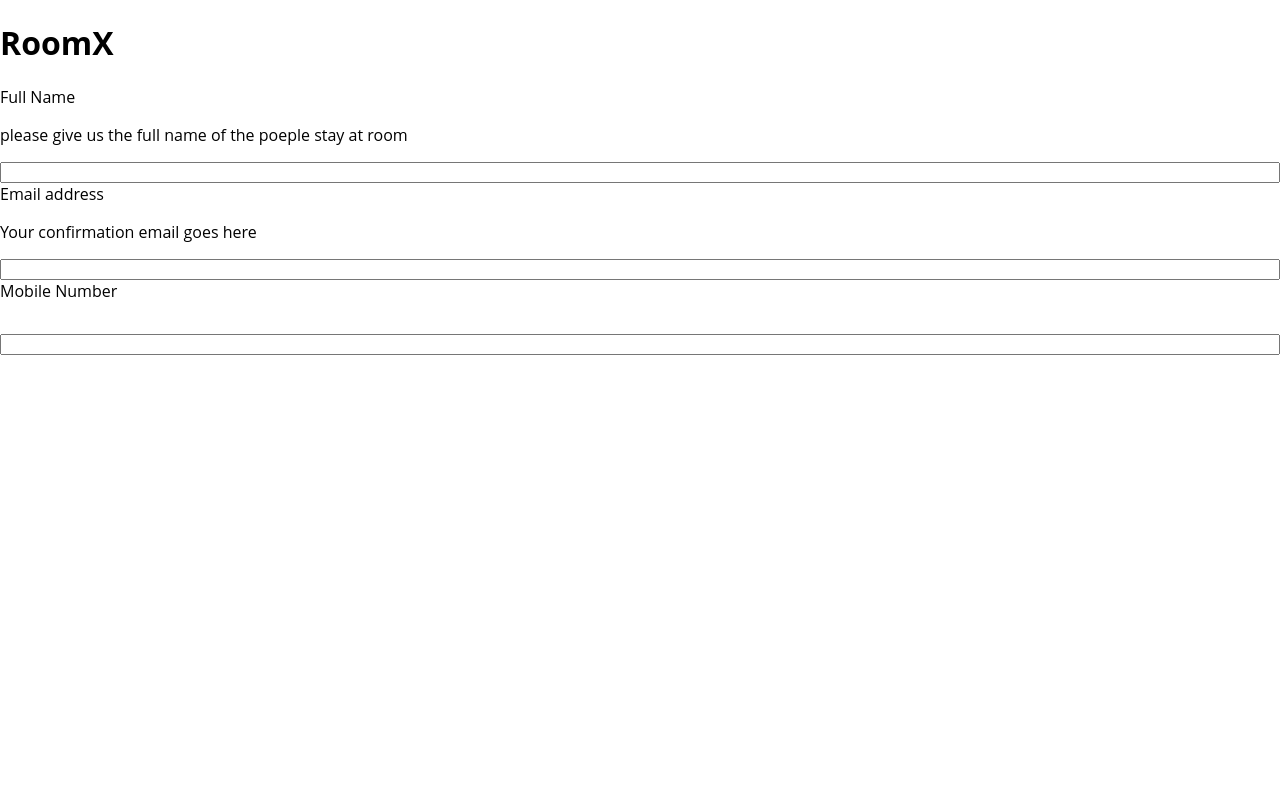
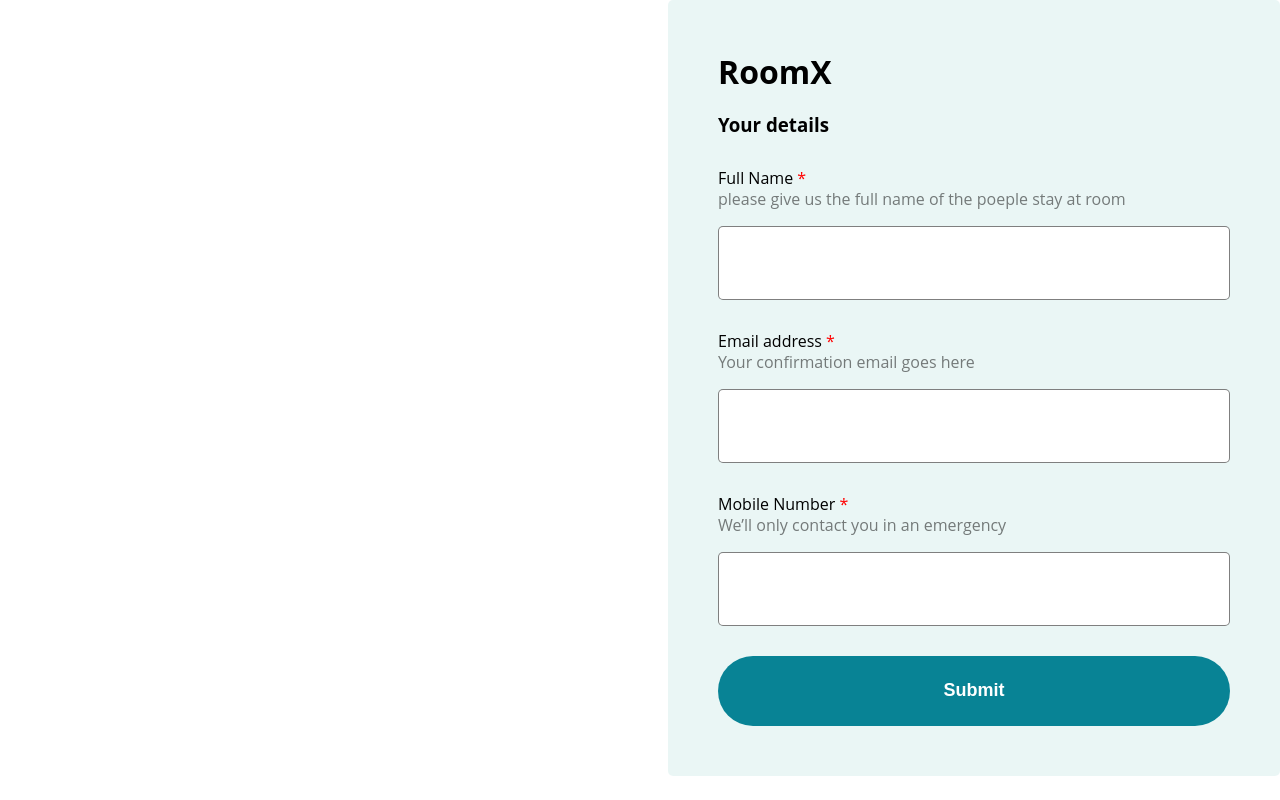
Before and after one commit to anwarkh0/Codi-NWC-Grp2-FirstProject-FrontEnd, a React (Create React App) app in the folder client/: page /booking in a window 1280 px wide. Built offline with nearby package versions, Linux system fonts and the light colour scheme.

Commit message:
added booking form

```diff
--- a/client/src/App.css
+++ b/client/src/App.css
@@ -1,5 +1,3 @@
 .App{
-
-    width: 100%;
     margin: 0;
 }
--- a/client/src/components/BookingDetails.js
+++ b/client/src/components/BookingDetails.js
@@ -2,22 +2,35 @@ import React from 'react'
 import styleBooking from '../style/BookingDetails.module.css'
 const BookingDetails = () => {
   return (
-    <div>
+    <div className={styleBooking.container}>
       <h1>RoomX</h1>
-      <label id='Name' name='fullName' className={styleBooking.label} required>Full Name
-      <p className={styleBooking.desc}>please give us the full name of the poeple stay at room</p>
-      <input for='Name' type='text' className={styleBooking.inputField}/>
-      </label>
+      <h3>Your details</h3>
+      <form action='#' method='get'>
+      <section className={styleBooking.section}>
+        <label id='Name' name='fullName' className={styleBooking.label}>Full Name
+          <span className={styleBooking.asterisk}> *</span>
+        </label>
+        <p className={styleBooking.desc}>please give us the full name of the poeple stay at room</p>
+        <input required for='Name' type='text' className={styleBooking.inputField} />
+      </section>
 
-      <label id='Email' name='email' className={styleBooking.label} required>Email address
-      <p className={styleBooking.desc}>Your confirmation email goes here</p>
-      <input for='Email' type='text' className={styleBooking.inputField}/>
-      </label>
+      <section className={styleBooking.section}>
+        <label id='Email' name='email' className={styleBooking.label}>Email address
+          <span className={styleBooking.asterisk}> *</span>
+        </label>
+        <p className={styleBooking.desc}>Your confirmation email goes here</p>
+        <input  required for='Email' type='email' className={styleBooking.inputField} />
+      </section>
 
-      <label id='MobileNumber' className={styleBooking.label} name='MobileNumber' required>Mobile Number
-      <p className={styleBooking.desc}></p>
-      <input for='MobileNumber' type='text' className={styleBooking.inputField}/>
-      </label>
+      <section className={styleBooking.section}>
+        <label id='MobileNumber' className={styleBooking.label} name='MobileNumber'>Mobile Number
+          <span className={styleBooking.asterisk}> *</span>
+        </label>
+        <p className={styleBooking.desc}>We’ll only contact you in an emergency </p>
+        <input  required for='MobileNumber' type='text' className={styleBooking.inputField} />
+      </section>
+      <button type='submit' className={styleBooking.submitButton}>Submit</button>
+</form>
     </div>
   )
 }
--- a/client/src/components/SelectPerson.js
+++ b/client/src/components/SelectPerson.js
@@ -16,7 +16,8 @@ function SelectPerson({ counterParent, setCounterParent,setIsDoneParent }) {
 
     const sendDataToParent = () => {
         setCounterParent(counter);
-        setIsDoneParent((done)=>!done);
+        setIsDone(prev => !prev)
+        setIsDoneParent(isDone);
     }
 
     return (
--- a/client/src/style/BookingDetails.module.css
+++ b/client/src/style/BookingDetails.module.css
@@ -1,5 +1,58 @@
-.label{
-    width:100%;
+.container {
+    position: absolute;
+    right: 0;
+    width: 40%;
+    background-color: var(--background);
+    padding: 50px;
+    font-family: Open Sans;
+    border-radius: 5px;
+}
+
+.container>h1{
+    margin: 0;
+}
+
+.section {
+    width: 100%;
+    margin: 30px auto;
     display: flex;
     flex-direction: column;
+
 }
+
+
+.desc {
+    opacity: 50%;
+    margin-top: -1px;
+}
+
+.asterisk {
+    color: red;
+}
+
+.inputField {
+    height: 70px;
+    border-radius: 5px;
+    border: 1px solid rgb(0, 0, 0, 0.5);
+    font-size: larger;
+}
+
+.submitButton {
+    border: none;
+    width: 100%;
+    height: 70px;
+    background-color: var(--main-blue);
+    border-radius: 40px;
+    color: white;
+    font-size: 18px;
+    font-weight: 800;
+}
+
+@media only screen and (width<900px) {
+
+.container{
+    width: 100%;
+    position: unset;
+}
+
+}
--- a/client/src/style/Header.module.css
+++ b/client/src/style/Header.module.css
@@ -1,32 +1,30 @@
 .container {
     background-color: var(--background);
-    height: 100vh;
     width: 100%;
-    position: relative;
+    height: auto;
+    position: absolute;
 }
 
 .HeroImage {
     display: block;
-    width: 95%;
-    max-height: 75vh;
+    width: 90%;
+    max-height:700px;
     margin: auto;
     border-radius: 5px;
-    z-index: -2;
+
 }
 
 .slogan {
-    width: 70vw;
-    height: 30vh;
-    padding: 5%;
-    background-color: rgb(85, 85, 85, 40%);
-    color: white;
-    margin: auto;
+    width: 70%;
+    height: 60%;
     display: flex;
     justify-content: center;
     align-items: center;
+    background-color: rgb(85, 85, 85, 40%);
+    color: white;
     position: absolute;
-    bottom: 10em;
-    /* z-index: -1; */
+    top:22%;
+    left: 14%;
     font-size: 30px;
     font-weight: 800;
     border-radius: 5px;
@@ -34,9 +32,7 @@
 
 
 @media only screen and (width<900px) {
-    .slogan{
-        font-size: 24px;
-        height: 20vh;
-        width: 90%;
+    .slogan {
+        font-size: 20px;
     }
 }
--- a/client/src/style/NavBar.module.css
+++ b/client/src/style/NavBar.module.css
@@ -1,10 +1,10 @@
 .NavBar {
     width: 95%;
     display: flex;
-    height: 10vh;
     align-items: center;
     margin: 0;
     justify-content: space-between;
+    z-index: 1;
 }
 
 .logo {
@@ -22,7 +22,6 @@
     color: var(--dark-gray, #222);
     display: flex;
     align-items: center;
-
     justify-content: space-around;
 }
 
@@ -92,31 +91,31 @@
         position: relative;
         display: flex;
         flex-direction: column;
-        justify-content:space-between;
+        justify-content: space-between;
         align-items: center;
         height: 20%;
         width: 100%;
     }
 
-    .linksMenu>a{
+    .linksMenu>a {
         width: 100%;
         height: 10%;
-         border-top: 1px solid black;
+        border-top: 1px solid black;
         color: #000;
-        padding:5px 0;
+        padding: 5px 0;
         font-size: 20px;
         font-family: Open Sans;
         list-style-type: none;
         text-decoration: none;
-margin: 0;
-background-color: red;
+        margin: 0;
+        background-color: red;
     }
 
-    .linksMenu>a:first-child{
-        border:none;
+    .linksMenu>a:first-child {
+        border: none;
     }
 
-    .linksMenu>a:hover{
+    .linksMenu>a:hover {
         background-color: rgba(211, 207, 207, 0.9);
     }
 }
--- a/client/src/style/SearchBar.module.css
+++ b/client/src/style/SearchBar.module.css
@@ -1,116 +1,122 @@
 .container {
+    position: absolute;
+    top: 60%;
+    left: 20%;
     width: 60%;
-    height: 10%;
+    height: 100px;
     display: flex;
-    flex-direction: row;
-    justify-content: center;
+    justify-content: space-between;
     align-items: center;
-    position: relative;
-    bottom: 600px;
     margin: auto;
     background-color: white;
     border-radius: 50px;
-    z-index: 100;
+    z-index: 2;
 }
 
-.sections {
-    width: 25%;
-    height: 70%;
-    display: flex;
-    align-items: center;
-    justify-content: space-between;
-    flex-direction: column;
-}
 
 .section {
-    width: 100%;
-    height: 50%;
-    display: flex;
+    width: 20%;
+    height: 70%;
+    display: grid;
+    padding: 5px ;
+    grid-template-columns: 40px 1fr;
+    gap: 0;
+    grid-template-rows: 1fr 1fr;
+    border-right: 1px solid rgb(218, 216, 216);
+    justify-content: center;
     align-items: center;
-    justify-content: center;
-    margin: auto;
-}
-
-.sectionBorder {
-    border-right: 1px solid rgb(218, 216, 216);
-}
-
-.icons,
-.text {
-    margin: 15px 8px 5px 0;
 }
 
 .Description {
+    grid-row: 2;
+    grid-column: 1/3;
     opacity: 60%;
+    font-size: 16px;
+
 }
 
-.sections:last-child {
+.icons {
+    margin: auto 0;
+}
+
+.text {
+    margin: auto 0;
+}
+
+
+.section:last-child {
     background-color: var(--main-blue);
     border-radius: 50px;
     display: flex;
     justify-content: center;
     align-items: center;
     margin-right: 0;
+    color: white;
+
+}
+.section:nth-child(4){
+    border: none;
 }
 
-.Button {
-    color: white;
-    height: 100%;
-}
 
 .Drop {
-    margin-top: 10px;
     appearance: none;
     border: none;
     background-color: transparent;
-    width: 80%;
     font-size: 18px;
-    opacity: 50%;
-    text-align: center;
 
 }
 
 
 .calendar {
     border: none;
-    font-size: 16px;
-    width: 80%;
-    text-align: center;
 }
+
 
 @media only Screen and (width<1000px) {
     .container {
-        width: 80vw;
-        font-size: 16px;
-    }
-
-    .sections {
-        width: 60%;
-    }
-
-    .calendar {
-        font-size: smaller;
-    }
-
-    .Drop {
-        font-size: smaller;
-    }
-
-
-}
-
-@media only Screen and (width<500px) {
-    .container {
+        width: 350px;
+        left: 30%;
         display: flex;
         height: auto;
         flex-direction: column;
+        align-items: center;
+        justify-content: space-between;
         font-size: 16px;
-        background-color: white;
         border-radius: 35px;
     }
 
-    .sections {
-        width: 100%;
+    .section {
+        margin: 15px 0 0 0;
+        padding: 10px;
+        width: 80%;
+        display: grid;
+        grid-template-columns: 50px 100px 150px;
+        grid-template-rows: 20px;
+        border: 1px solid black;
+        border-radius: 5px;
+        justify-content: center;
+        align-items: center;
     }
 
+    .Description {
+        grid-row: 1;
+        grid-column: 3/3;
+    }
+    .section:nth-child(4){
+        border: 1px solid black;
+    }
+
+    .section:last-child {
+        border: none;
+    }
 }
+
+@media only Screen and (width<600px) {
+
+    .container{
+        position: absolute;
+     top:300px;
+     left: 100px;
+}
+}
--- a/client/src/style/SelectPerson.module.css
+++ b/client/src/style/SelectPerson.module.css
@@ -1,11 +1,11 @@
 .card {
     width:300px;
-height: 600px;
+height: 200px;
     display: flex;
     flex-direction: column;
     background-color: rgb(255, 255, 255);
-    position: relative;
-    left:12vw;
+    position: absolute;
+    left:10%;
     bottom:5vh;
     border-radius: 5px;
     justify-content: space-between;
```
Also changed, not shown: client/src/components/SearchBar.js (+33 -43 lines).
